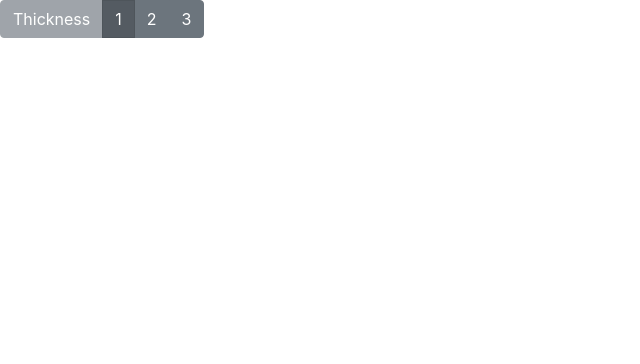
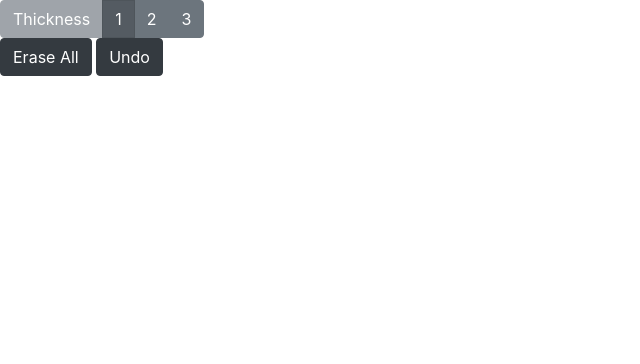
Before and after one commit to shashwatkathuria/Drawing-Canvas, a Django app: page / in a window 1280 px wide. Shown: the part 56-420 px from the top of the page, without its empty margins (0-640 px from the left). Before the commit the page ends 94 px from the top, so only its background shows below. Run offline with Django 3.2, Linux system fonts and the light colour scheme; some libraries are stand-ins or nearby versions.

Commit message:
Added buttons for erase and undo.

```diff
--- a/DrawingCanvas/MainCanvas/templates/MainCanvas/index.html
+++ b/DrawingCanvas/MainCanvas/templates/MainCanvas/index.html
@@ -11,7 +11,6 @@
 
         <script src="https://d3js.org/d3.v4.min.js"></script>
         <script src="{% static 'MainCanvas/javascript/draw.js' %}" ></script>
-
         <title>Drawing Canvas</title>
     </head>
     <body>
@@ -65,6 +64,10 @@
                 <input type="radio" class="thicknessClass" name="thicknessOption" value="3" > 3
             </label>
       </div>
+      <div>
+          <button type="button" id="eraseButton" class="btn btn-dark">Erase All</button>
+          <button type="button" id="undoButton" class="btn btn-dark">Undo</button>
+      </div>
 
         <svg id="canvas"></svg>
 
```
